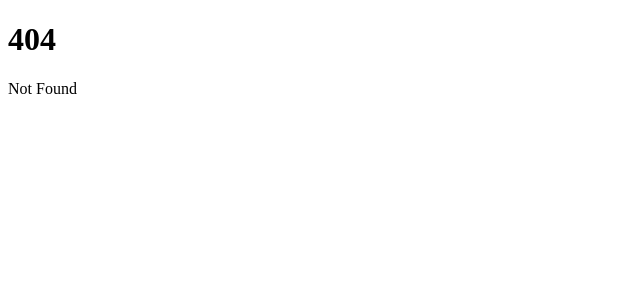
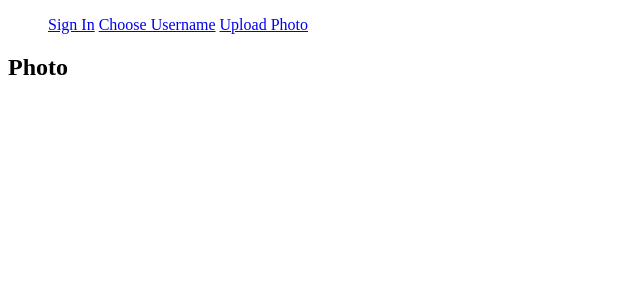
Before and after one commit to forNerzul/firebase-svelte-app-100-real-no-fake, a SvelteKit app: page /login/photo in a window 1280 px wide. Before the commit this address had no page. Shown: the top 300 px of the page, without its empty margins (0-640 px from the left). Built offline with nearby package versions, Linux system fonts and the light colour scheme.

Commit message:
agregada la ruta photo y su page

```diff
--- /dev/null
+++ b/src/routes/login/photo/+page.svelte
@@ -0,0 +1,4 @@
+<script lang="ts">
+</script>
+
+<h2>Photo</h2>
```
